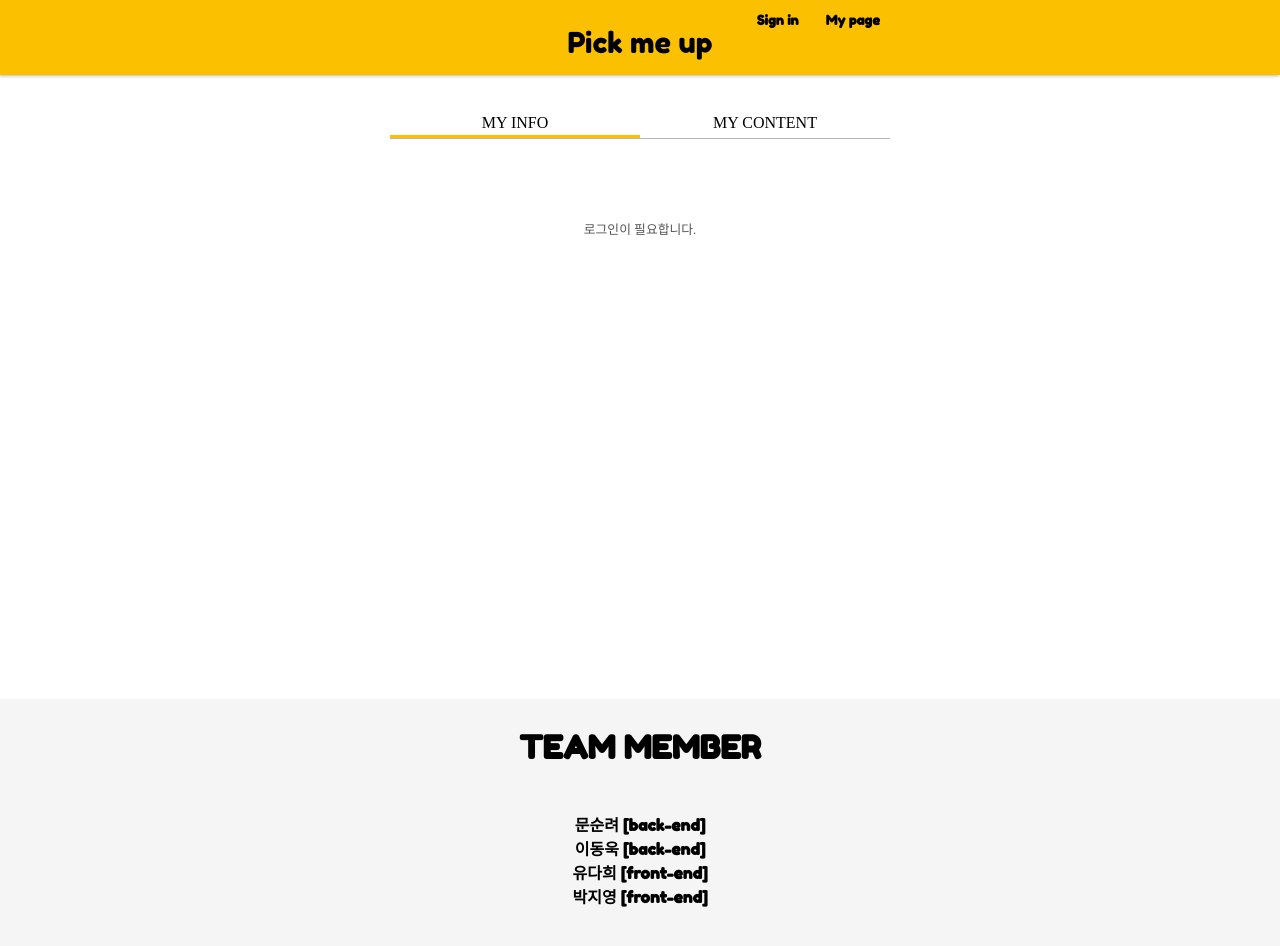
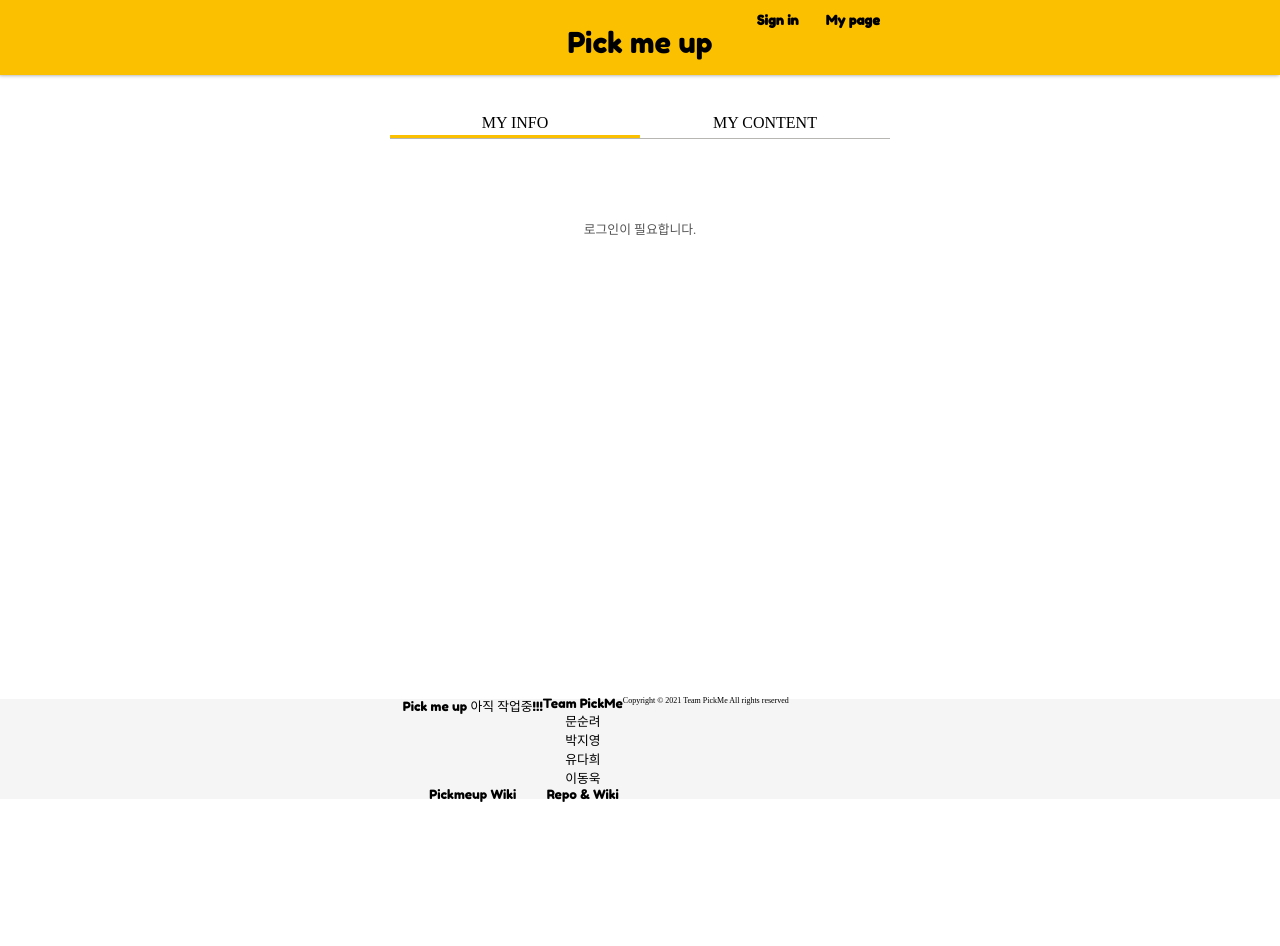
Before and after one commit to tkdkagody/pick-me-up, a React (Create React App) app in the folder client/: page /mypage in a window 1280 px wide. Shown: the top 946 px of the page. After the commit the page ends 815 px from the top, so only its background shows below. Built offline with nearby package versions, Linux system fonts and the light colour scheme; no server answers.

Commit message:
FEAT/footer

```diff
--- a/client/src/App.js
+++ b/client/src/App.js
@@ -190,7 +190,7 @@ function App() {
             accessToken={accessToken}
           />
 
-          <div id="page">
+          <main id="page">
             <ScrollTop>
               <Switch>
                 <Route exact={true} path="/">
@@ -249,7 +249,7 @@ function App() {
                 {/* 이부분 투표창에서 새로고침시 페이지 사라지는거 막아야함 */}
               </Switch>
             </ScrollTop>
-          </div>
+          </main>
           <Footer></Footer>
           <ScrollButton />
         </Router>
--- a/client/src/pages/footer/Footer.jsx
+++ b/client/src/pages/footer/Footer.jsx
@@ -6,18 +6,22 @@ const Footer = (props) => {
   <footer>
     <div className={styles.container}>
       <div className={styles.contentbox}>
-        <div className={styles.title}>
-          TEAM MEMBER
+      <div className={styles.info}>
+        <div className={styles.name}>Pick me up 아직 작업중!!!
+          <li><a>Pickmeup Wiki</a></li>
         </div>
+        <div>
+          <ul className={styles.name}>Team PickMe
+            <li>문순려</li>
+            <li>박지영</li>
+            <li>유다희</li>
+            <li>이동욱</li>
+            <li><a>Repo & Wiki</a></li>
+          </ul>
+        </div>
+        <div className={styles.rights}>Copyright &#169; 2021 Team PickMe All rights reserved</div>
+      </div>
 
-        <ul className={styles.info}>
-          <li className={styles.name}>
-              <span>문순려 [back-end] </span>
-              <span>이동욱 [back-end] </span>
-              <span>유다희 [front-end] </span>
-              <span>박지영 [front-end] </span>
-          </li>
-        </ul>
       </div>
     </div>
 
--- a/client/src/pages/footer/Footer.module.css
+++ b/client/src/pages/footer/Footer.module.css
@@ -5,8 +5,8 @@ span {
 }
 .container {
   width: 100%;
-  height: 250px;
-  padding: 0.5em;
+  height: 100px;
+  padding: 1em;
   /* background-color: #fad16a; */
   background-color: whitesmoke;
 
@@ -25,10 +25,11 @@ span {
   /*ul부분*/
   list-style: none;
   padding: 0.8rem 0.8rem;
+  display: flex;
 }
 .title {
   margin-bottom: 2rem;
-  font-size: 2rem;
+  font-size: 1rem;
   font-weight: bold;
   font-family: "Fredoka One", cursive;
   /* font-weight: bold; */
@@ -36,9 +37,22 @@ span {
 
 .name {
   font-family: "Fredoka One", cursive;
-  font-weight: bold;
+  font-size: 0.8rem;
   display: flex;
   flex-direction: column;
   justify-content: space-between;
   align-items: unset;
+  list-style: none;
 }
+.rights {
+  font-size: 0.5rem;
+  vertical-align: sub;
+}
+
+@media screen and (max-width: 500px) {
+  .contentbox {
+    width: 100%;
+    text-align: center;
+    margin: 0 auto;
+  }
+}
```
